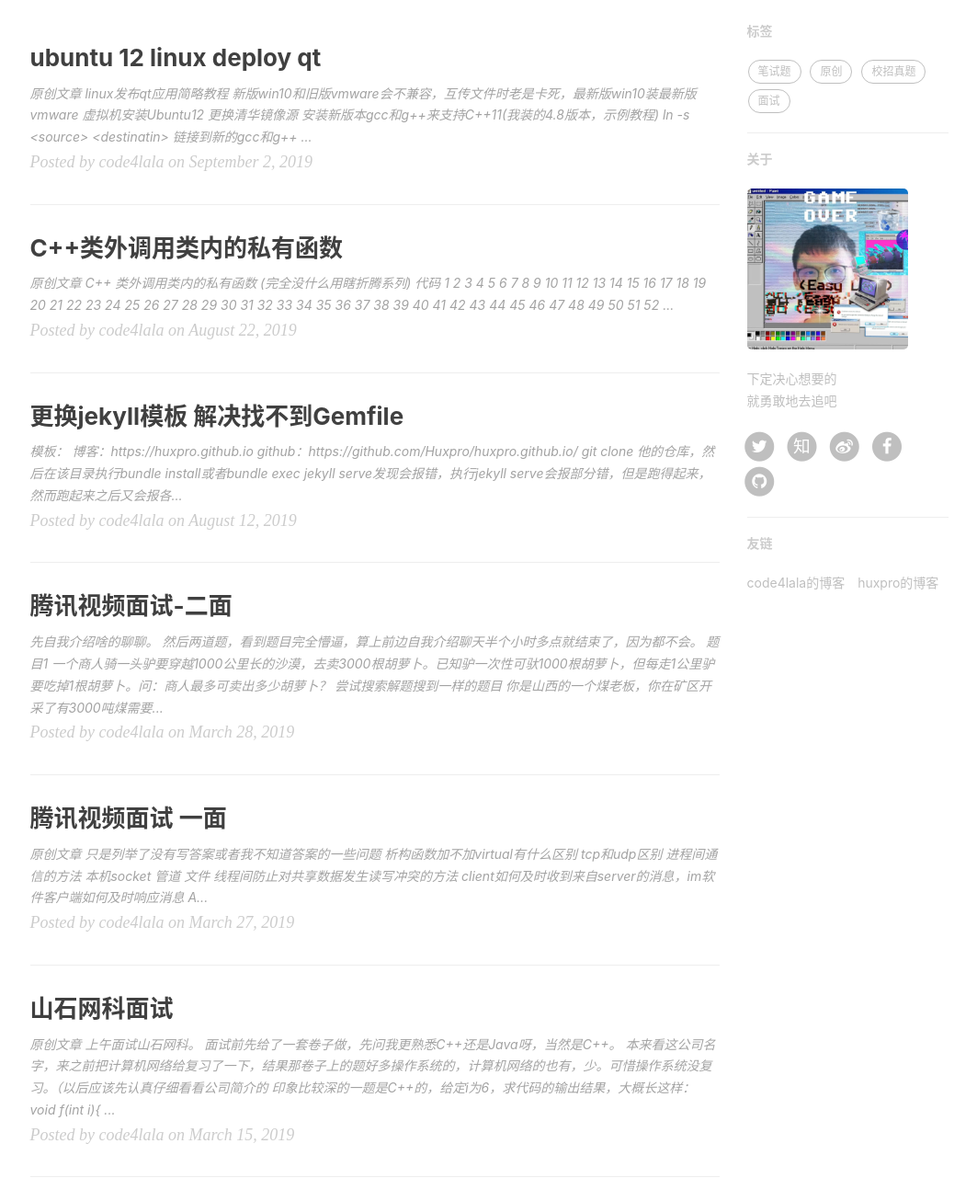
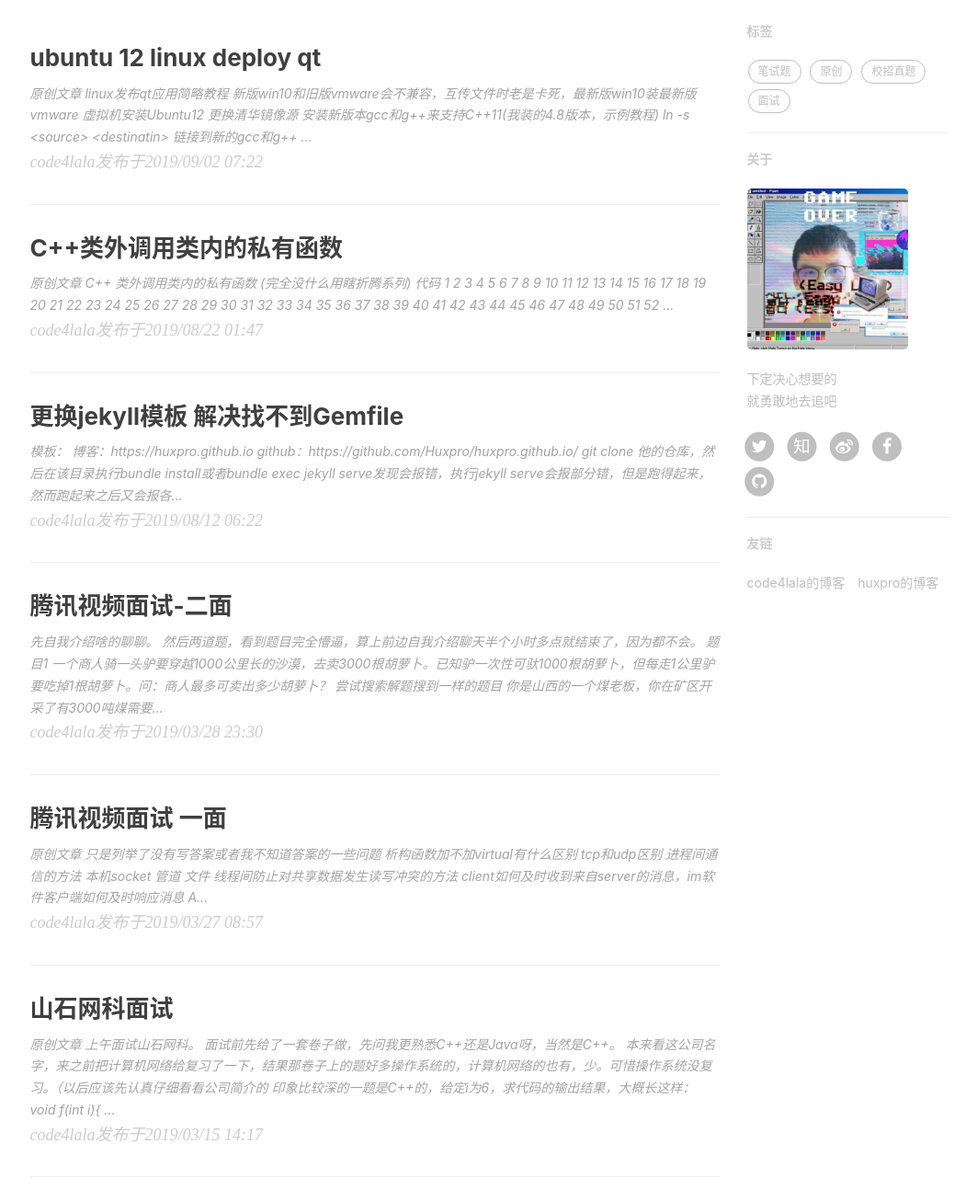
Before and after one commit to code4lala/code4lala.github.io, a Jekyll site: the page built from index.html, in a window 1280 px wide and 1400 px high, scrolled down 328 px, cut to the strip 94-1400 px from the top of the window. Shown: the whole strip at 92% size, without its empty margins (135-1198 px from the left). Built offline with Jekyll 4.4.1, drawn with Linux system fonts in a browser that asks for light colours; nearby versions of some CDN libraries; the list of posts is cut into pages by our own code; comment, search, counter and statistics services are not loaded; some of the changed text lies outside the part shown.

Commit message:
change posted to 发布

```diff
--- a/_includes/intro-header.html
+++ b/_includes/intro-header.html
@@ -43,7 +43,9 @@
                     <h1>{{ page.title }}</h1>
                     {% comment %} always create a h2 for keeping the margin {% endcomment %}
                     <h2 class="subheading">{{ page.subtitle }}</h2>
-                    <span class="meta">Posted by {% if page.author %}{{ page.author }}{% else %}{{ site.title }}{% endif %} on {{ page.date | date: "%B %-d, %Y" }}</span>
+                    <span class="meta">
+		{% if page.author %}{{ page.author }}{% else %}{{ site.title }}{% endif %}发布于{{ page.date | date: "%Y/%m/%d %H:%M" }}
+					</span>
                 </div>
             </div>
         </div>
@@ -81,8 +83,9 @@
                     <h1>{{ page.title }}</h1>
                     {% comment %} always create a h2 for keeping the margin {% endcomment %}
                     <h2 class="subheading">{{ page.subtitle }}</h2>
-                    <span class="meta">Posted by {% if page.author %}{{ page.author }}{% else %}{{ site.title }}{% endif %}
-                        on {{ page.date | date: "%B %-d, %Y" }}</span>
+                    <span class="meta">
+		{% if page.author %}{{ page.author }}{% else %}{{ site.title }}{% endif %}发布于{{ page.date | date: "%Y/%m/%d %H:%M" }}
+						</span>
                 </div>
             </div>
         </div>
--- a/index.html
+++ b/index.html
@@ -23,7 +23,7 @@
         </div>
     </a>
     <p class="post-meta">
-        Posted by {% if post.author %}{{ post.author }}{% else %}{{ site.title }}{% endif %} on {{ post.date | date: "%B %-d, %Y" }}
+		{% if post.author %}{{ post.author }}{% else %}{{ site.title }}{% endif %}发布于{{ post.date | date: "%Y/%m/%d %H:%M" }}
     </p>
 </div>
 <hr>
```
